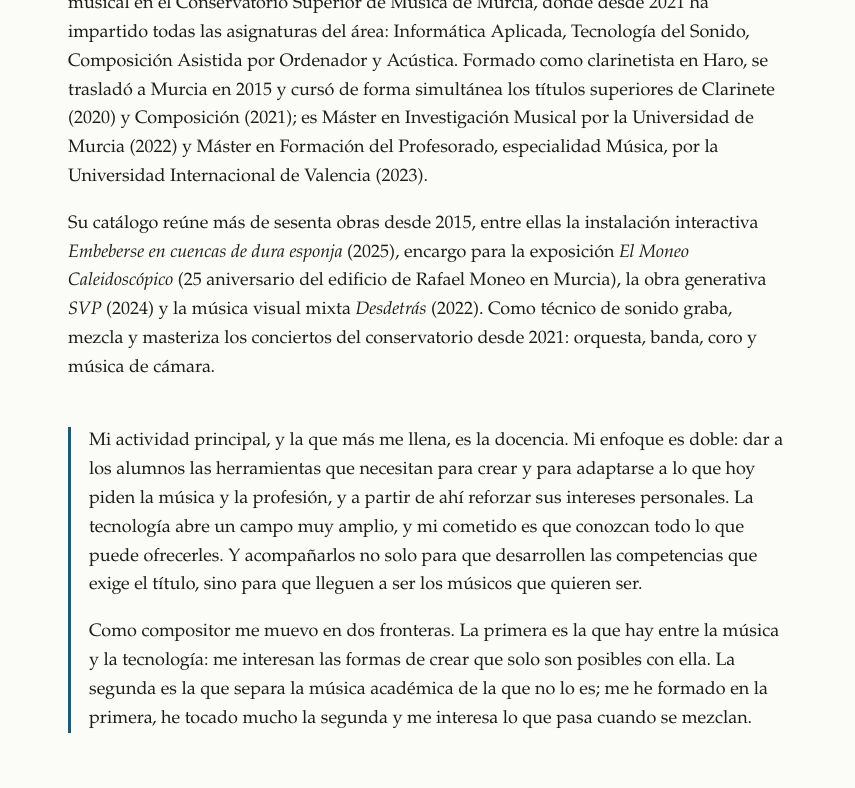
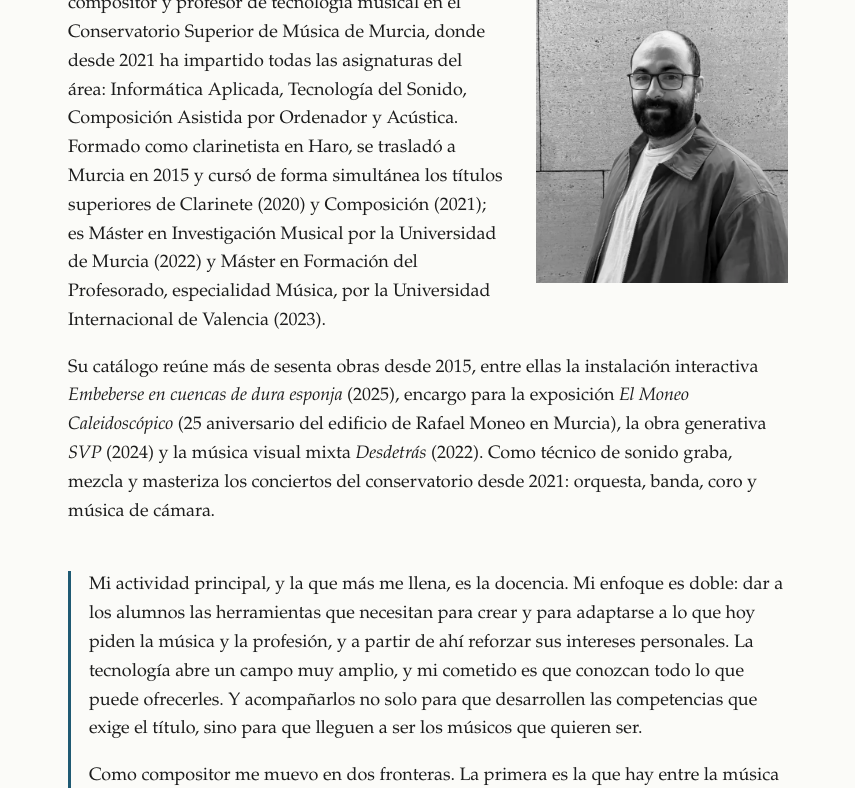
Before and after one commit to SoterFuentemurria/tirsogimenez.es, a plain HTML site: page index.html in a window 1280 px wide. Shown: the part 312-1100 px from the top of the page, without its empty margins (212-1067 px from the left). Drawn offline with Linux system fonts and the light colour scheme.

Commit message:
Inicio: retrato junto a la bio
Co-Authored-By: Claude Fable 5.2 <noreply@anthropic.com>

```diff
--- a/index.html
+++ b/index.html
@@ -12,7 +12,7 @@
   <meta property="og:title" content="Tirso Giménez Angulo · Compositor y profesor de tecnología musical">
   <meta property="og:description" content="Compositor y profesor de tecnología musical en el Conservatorio Superior de Música de Murcia: obras, grabaciones, docencia e investigación.">
   <link rel="icon" href="data:,">
-  <link rel="stylesheet" href="style.css">
+  <link rel="stylesheet" href="style.css?v=2">
 </head>
 <body>
   <header class="cabecera">
@@ -31,6 +31,8 @@
     <h1>Tirso Giménez Angulo</h1>
     <p class="subtitulo">Compositor y profesor de tecnología musical · Conservatorio Superior de Música de Murcia</p>
 
+    <img class="retrato" src="img/tirso.webp" width="640" height="800" alt="Retrato de Tirso Giménez Angulo">
+
     <p><strong>Tirso Giménez Angulo</strong> (Haro, La Rioja, 1996) es compositor y profesor de tecnología musical en el Conservatorio Superior de Música de Murcia, donde desde 2021 ha impartido todas las asignaturas del área: Informática Aplicada, Tecnología del Sonido, Composición Asistida por Ordenador y Acústica. Formado como clarinetista en Haro, se trasladó a Murcia en 2015 y cursó de forma simultánea los títulos superiores de Clarinete (2020) y Composición (2021); es Máster en Investigación Musical por la Universidad de Murcia (2022) y Máster en Formación del Profesorado, especialidad Música, por la Universidad Internacional de Valencia (2023).</p>
 
     <p>Su catálogo reúne más de sesenta obras desde 2015, entre ellas la instalación interactiva <em>Embeberse en cuencas de dura esponja</em> (2025), encargo para la exposición <em>El Moneo Caleidoscópico</em> (25 aniversario del edificio de Rafael Moneo en Murcia), la obra generativa <em>SVP</em> (2024) y la música visual mixta <em>Desdetrás</em> (2022). Como técnico de sonido graba, mezcla y masteriza los conciertos del conservatorio desde 2021: orquesta, banda, coro y música de cámara.</p>
--- a/style.css
+++ b/style.css
@@ -103,7 +103,16 @@ small, .meta, .credito, .pie { color: var(--suave); }
   margin-bottom: 2rem;
 }
 
+.retrato {
+  display: block;
+  width: 100%;
+  max-width: 15rem;
+  height: auto;
+  margin: 0 0 1.5rem;
+}
+
 .declaracion {
+  clear: both;
   margin-top: 2.5rem;
   padding-left: 1rem;
   border-left: 3px solid var(--acento);
@@ -256,4 +265,9 @@ details li {
     font-size: 2.2rem;
     margin-top: 2rem;
   }
+  .retrato {
+    float: right;
+    width: 14rem;
+    margin: 0.35rem 0 1rem 1.75rem;
+  }
 }
```
Also changed, not shown: 404.html (+1 -1 lines), docencia.html (+1 -1 lines), grabacion.html (+1 -1 lines), investigacion.html (+1 -1 lines), obras.html (+1 -1 lines), img/tirso.webp (added).
